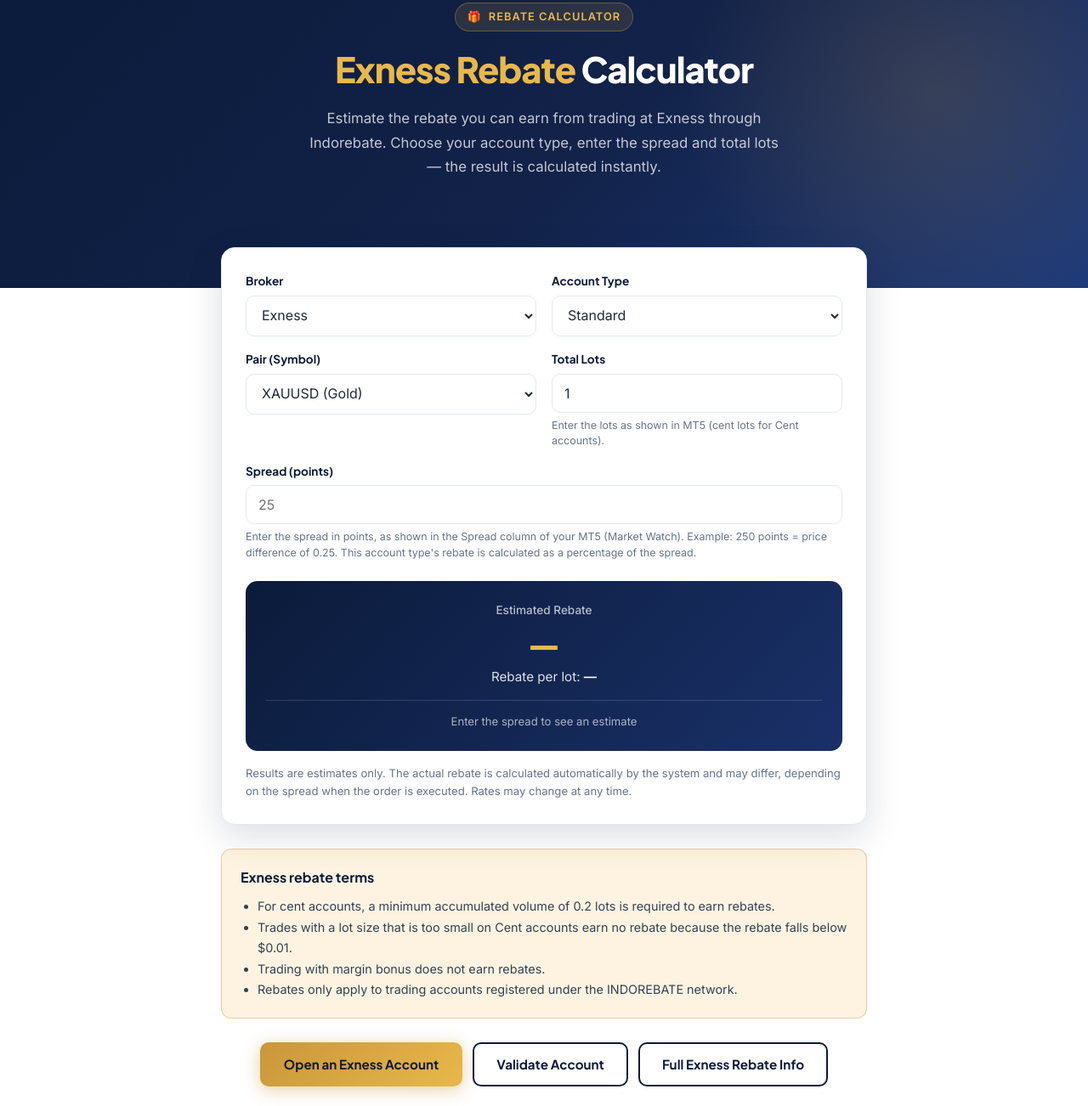
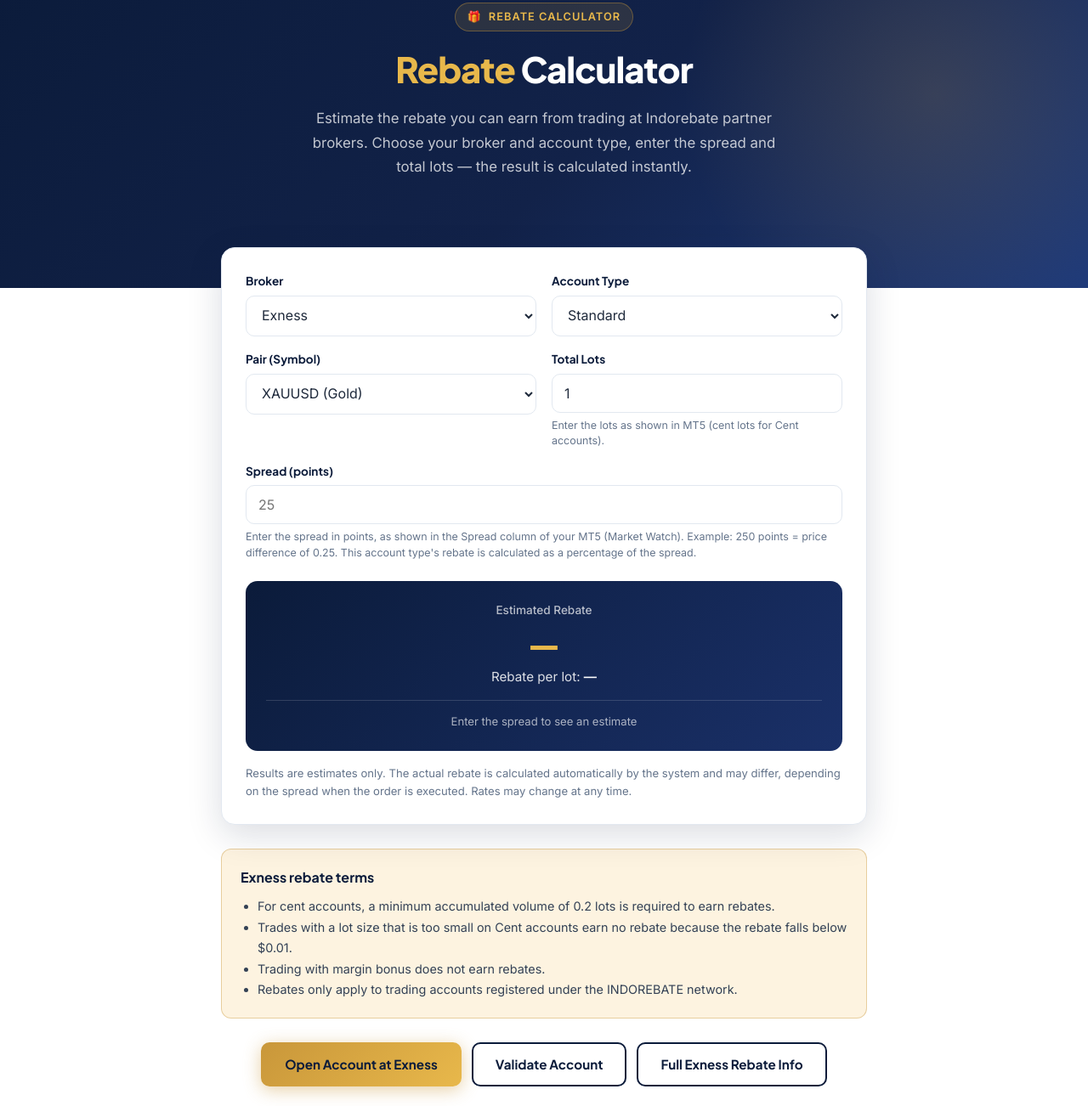
Before and after one commit to tomosie/indorebate, a plain HTML site: page en/rebate-calculator.html in a window 1280 px wide. Shown: the part 138-1440 px from the top of the page at 85% size. Drawn offline with Linux system fonts and the light colour scheme.

Commit message:
Add files via upload

```diff
--- a/en/rebate-calculator.html
+++ b/en/rebate-calculator.html
@@ -3,8 +3,8 @@
 <head>
 <meta charset="UTF-8">
 <meta name="viewport" content="width=device-width, initial-scale=1.0">
-<title>Exness Rebate Calculator — Indorebate</title>
-<meta name="description" content="Estimate your Exness rebate per lot for Standard, Cent, Pro, Zero and Raw accounts with Indorebate.">
+<title>Rebate Calculator — Indorebate</title>
+<meta name="description" content="Estimate your rebate per lot for Indorebate partner brokers: Exness and Headway.">
 <link rel="canonical" href="https://indorebate.com/en/rebate-calculator.html" />
 <link rel="alternate" hreflang="id" href="https://indorebate.com/kalkulator-rebate.html" />
 <link rel="alternate" hreflang="en" href="https://indorebate.com/en/rebate-calculator.html" />
@@ -152,6 +152,8 @@
   .result .r-sub { font-size: .95rem; color: rgba(255,255,255,.85); }
   .result .r-sub strong { color: var(--white); }
   .result .r-detail { margin-top: 14px; padding-top: 14px; border-top: 1px solid rgba(255,255,255,.15); font-size: .82rem; color: rgba(255,255,255,.65); line-height: 1.6; }
+  .r-min { display:none; margin-top:12px; padding:10px 12px; background:rgba(255,255,255,.1); border-radius:10px; font-size:.85rem; color:var(--gold-lt); line-height:1.5; }
+  .r-min.bad { color:#ffb4a8; }
   .note { font-size: .82rem; color: var(--gray-500); margin-top: 16px; line-height: 1.6; }
   .info-box { background: var(--gold-pale); border: 1px solid rgba(201,151,58,.4); border-radius: var(--radius); padding: 20px 22px; margin-top: 28px; }
   .info-box h3 { font-family: 'Plus Jakarta Sans', sans-serif; font-size: 1rem; color: var(--navy); margin-bottom: 10px; }
@@ -208,8 +210,8 @@
 <section class="page-hero" style="padding-bottom:96px;">
   <div class="page-hero-inner">
     <div class="hero-badge">Rebate Calculator</div>
-    <h1><em>Exness Rebate</em> Calculator</h1>
-    <p>Estimate the rebate you can earn from trading at Exness through Indorebate. Choose your account type, enter the spread and total lots — the result is calculated instantly.</p>
+    <h1><em>Rebate</em> Calculator</h1>
+    <p>Estimate the rebate you can earn from trading at Indorebate partner brokers. Choose your broker and account type, enter the spread and total lots — the result is calculated instantly.</p>
   </div>
 </section>
 
@@ -228,19 +230,20 @@
         <div class="r-main" id="rMain">—</div>
         <div class="r-sub">Rebate per lot: <strong id="rPer">—</strong></div>
         <div class="r-detail" id="rDetail"></div>
+        <div class="r-min" id="rMin"></div>
       </div>
       <p class="note">Results are estimates only. The actual rebate is calculated automatically by the system and may differ, depending on the spread when the order is executed. Rates may change at any time.</p>
     </div>
 
     <div class="info-box">
-      <h3>Exness rebate terms</h3>
-      <ul><li>For cent accounts, a minimum accumulated volume of 0.2 lots is required to earn rebates.</li><li>Trades with a lot size that is too small on Cent accounts earn no rebate because the rebate falls below $0.01.</li><li>Trading with margin bonus does not earn rebates.</li><li>Rebates only apply to trading accounts registered under the INDOREBATE network.</li></ul>
+      <h3 id="rulesTitle"></h3>
+      <ul id="rulesList"></ul>
     </div>
 
     <div class="cta-row">
-      <a class="btn-gold" href="https://one.toexness.com/boarding/sign-up/a/indorbt80" target="_blank" rel="noopener noreferrer">Open an Exness Account</a>
+      <a class="btn-gold" id="ctaOpen" href="#" target="_blank" rel="noopener noreferrer"></a>
       <a class="btn-outline" href="/en/validate.html" target="_blank" rel="noopener noreferrer">Validate Account</a>
-      <a class="btn-outline" href="/en/rebate-exness.html">Full Exness Rebate Info</a>
+      <a class="btn-outline" id="ctaInfo" href="#"></a>
     </div>
   </div>
 </section>
@@ -267,7 +270,7 @@
 <script src="/rebate-rates.js"></script>
 <script>
 (function(){
-  var R = window.REBATE_RATES, T = {"hint_spread": "Enter the spread in points, as shown in the Spread column of your MT5 (Market Watch). Example: {ex} points = price difference of {price}. This account type's rebate is calculated as a percentage of the spread.", "warn_spread": "This spread looks very large. Please double-check the value in your MT5.", "r_empty": "Enter the spread to see an estimate", "d_pct": "Spread {sp} points × ${pv} per point = ${cost} spread cost per lot → {pct}% = {unit} {per} per lot", "d_ref": " · reference rate {pair} {rate} (approximate)", "d_fixed": "Fixed rebate of {unit} {per} per lot", "d_cent": "Cent account: the result is shown in cents (USC).", "loc": "en-US"};
+  var R = window.REBATE_RATES, T = {"lang": "en", "hint_spread": "Enter the spread in points, as shown in the Spread column of your MT5 (Market Watch). Example: {ex} points = price difference of {price}. This account type's rebate is calculated as a percentage of the spread.", "warn_spread": "This spread looks very large. Please double-check the value in your MT5.", "r_empty": "Enter the spread to see an estimate", "d_pct": "Spread {sp} points × ${pv} per point = ${cost} spread cost per lot → {pct}% = {unit} {per} per lot", "d_ref": " · reference rate {pair} {rate} (approximate)", "d_fixed": "Fixed rebate of {unit} {per} per lot", "d_cent": "Cent account: the result is shown in cents (USC).", "loc": "en-US", "rules_h": "{broker} rebate terms", "cta_open": "Open Account at {broker}", "cta_info": "Full {broker} Rebate Info", "min_thr": "Estimated minimum lots per day for the rebate to be paid: ~{lots} lots (rebates under 1 cent are not paid)", "min_lots": "Minimum accumulated lots to earn a rebate: {lots} lots ({broker} rule)", "min_warn": "Your lots are below the minimum — the rebate may not be paid."};
   var $ = function(id){ return document.getElementById(id); };
   var brokerEl=$('broker'), acctEl=$('account'), pairEl=$('pair'), spreadEl=$('spread'), lotEl=$('lot');
   function num(v){ var s=String(v); return T.loc==='id-ID' ? s.replace('.',',') : s; }
@@ -289,6 +292,25 @@
   function fillBrokers(){ Object.keys(R.brokers).forEach(function(k){ var o=document.createElement('option'); o.value=k; o.textContent=R.brokers[k].name; brokerEl.appendChild(o); }); }
   function fillAccounts(){ acctEl.innerHTML=''; broker().accounts.forEach(function(a){ var o=document.createElement('option'); o.value=a.id; o.textContent=a.label; acctEl.appendChild(o); }); }
   function fillPairs(){ var keep=pairEl.value; pairEl.innerHTML=''; pairKeys(account()).forEach(function(k){ var o=document.createElement('option'); o.value=k; o.textContent=pairLabel(k); pairEl.appendChild(o); }); if (keep) { for (var i=0;i<pairEl.options.length;i++) if (pairEl.options[i].value===keep) pairEl.value=keep; } }
+  function renderBrokerUi(){
+    var b=broker(), u=b.ui[T.lang];
+    $('rulesTitle').textContent = T.rules_h.replace('{broker}', b.name);
+    var ul=$('rulesList'); ul.innerHTML='';
+    u.rules.forEach(function(r){ var li=document.createElement('li'); li.textContent=r; ul.appendChild(li); });
+    $('ctaOpen').href=u.openUrl; $('ctaOpen').textContent=T.cta_open.replace('{broker}', b.name);
+    $('ctaInfo').href=u.infoUrl; $('ctaInfo').textContent=T.cta_info.replace('{broker}', b.name);
+  }
+  // Cent accounts: minimum lots so the rebate is paid (perLot in USC, null if unknown yet)
+  function renderMin(a, perLot, lots){
+    var el=$('rMin'); el.style.display='none'; el.className='r-min';
+    if (!a.centMin) return;
+    var minLots=null, txt='';
+    if (a.centMin.mode==='lots') { minLots=a.centMin.lots; txt=T.min_lots.replace('{lots}',nf(minLots,1,2)).replace('{broker}',broker().name); }
+    else if (a.centMin.mode==='threshold' && perLot>0) { minLots=Math.ceil(a.centMin.usc/perLot*100-1e-9)/100; txt=T.min_thr.replace('{lots}',nf(minLots,2,2)); }
+    if (minLots===null) return;
+    if (lots>0 && lots<minLots) { txt += ' · ' + T.min_warn; el.className='r-min bad'; }
+    el.textContent=txt; el.style.display='block';
+  }
   function hint(spec){ $('spreadHint').textContent = T.hint_spread.replace('{ex}', num(spec.example)).replace('{price}', num(clean(spec.example*spec.pointSize))); }
   function render(){
     var a=account(), key=pairEl.value, isPct=a.model==='spread_pct', spec=isPct?broker().symbols[key]:null;
@@ -298,7 +320,7 @@
     var sp = parseFloat(spreadEl.value);
     $('spreadWarn').style.display = (isPct && sp>spec.maxPoints) ? 'block' : 'none';
     var main=$('rMain'), per=$('rPer'), det=$('rDetail');
-    if (isPct && !(sp>=0)) { main.textContent='—'; per.textContent='—'; det.textContent=T.r_empty; return; }
+    if (isPct && !(sp>=0)) { main.textContent='—'; per.textContent='—'; det.textContent=T.r_empty; renderMin(a, null, lots); return; }
     var r = computeRebate(a, spec, key, isPct?sp:0, lots);
     var tot = function(v){ return (v>0 && v<0.01) ? '< 0.01' : nf(v,2,2); };
     main.textContent = (isPct?'~ ':'') + a.unit + ' ' + tot(r.total);
@@ -310,16 +332,17 @@
     } else { text = T.d_fixed.replace('{unit}',a.unit).replace('{per}',nf(r.perLot,2,3)); }
     if (a.unit==='USC') text += ' · ' + T.d_cent;
     det.textContent = text;
+    renderMin(a, r.perLot, lots);
   }
   fillBrokers();
   var q = new URLSearchParams(location.search);
   if (q.get('broker') && R.brokers[q.get('broker')]) brokerEl.value = q.get('broker');
   fillAccounts();
   if (q.get('account')) { for (var i=0;i<acctEl.options.length;i++) if (acctEl.options[i].value===q.get('account')) acctEl.value=q.get('account'); }
-  fillPairs();
+  fillPairs(); renderBrokerUi();
   if (q.get('pair')) { for (var k=0;k<pairEl.options.length;k++) if (pairEl.options[k].value===q.get('pair')) pairEl.value=q.get('pair'); }
   render();
-  brokerEl.addEventListener('change', function(){ pairEl.innerHTML=''; fillAccounts(); fillPairs(); render(); });
+  brokerEl.addEventListener('change', function(){ pairEl.innerHTML=''; fillAccounts(); fillPairs(); renderBrokerUi(); render(); });
   acctEl.addEventListener('change', function(){ fillPairs(); render(); });
   pairEl.addEventListener('change', render);
   spreadEl.addEventListener('input', render); lotEl.addEventListener('input', render);
```
